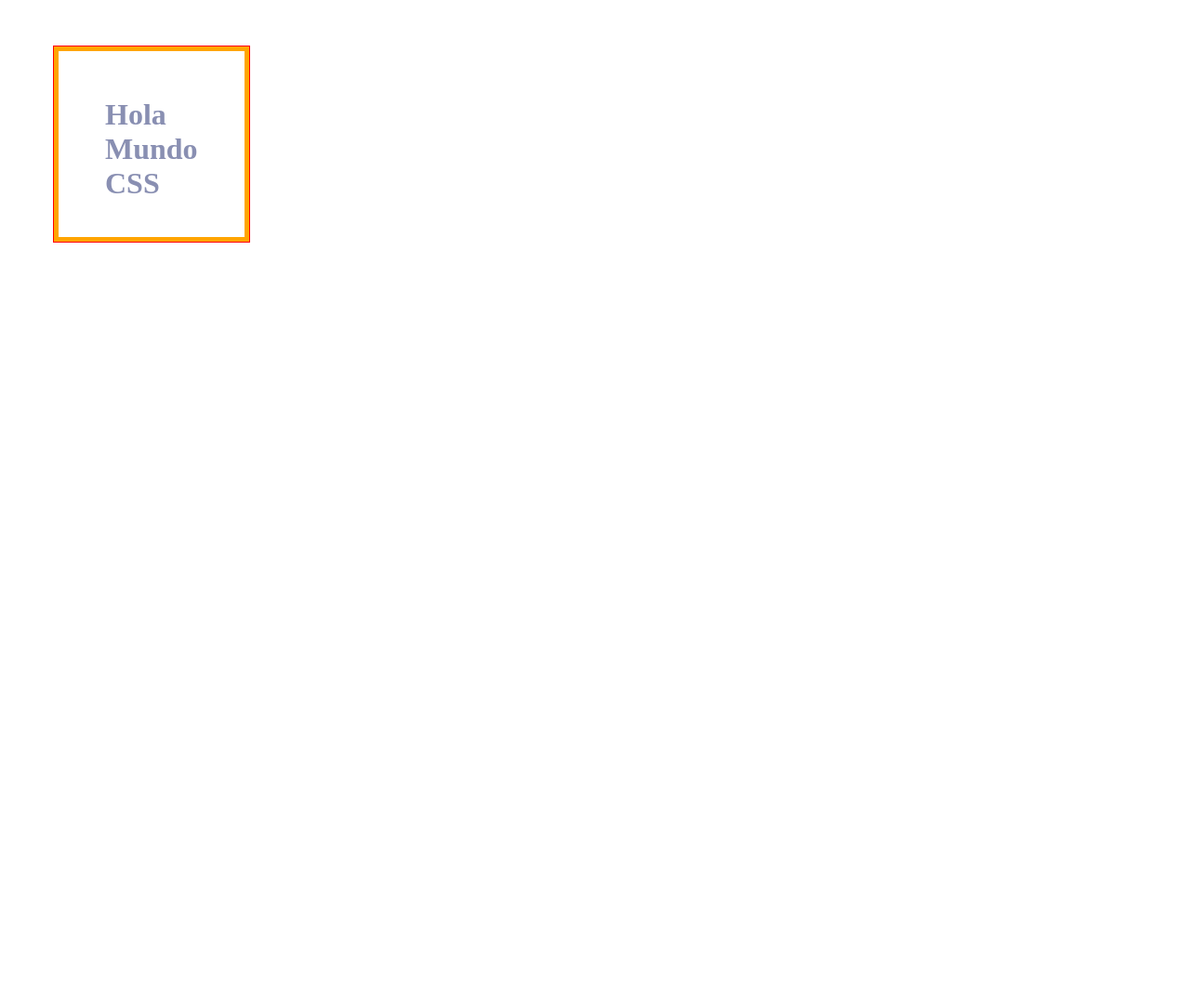
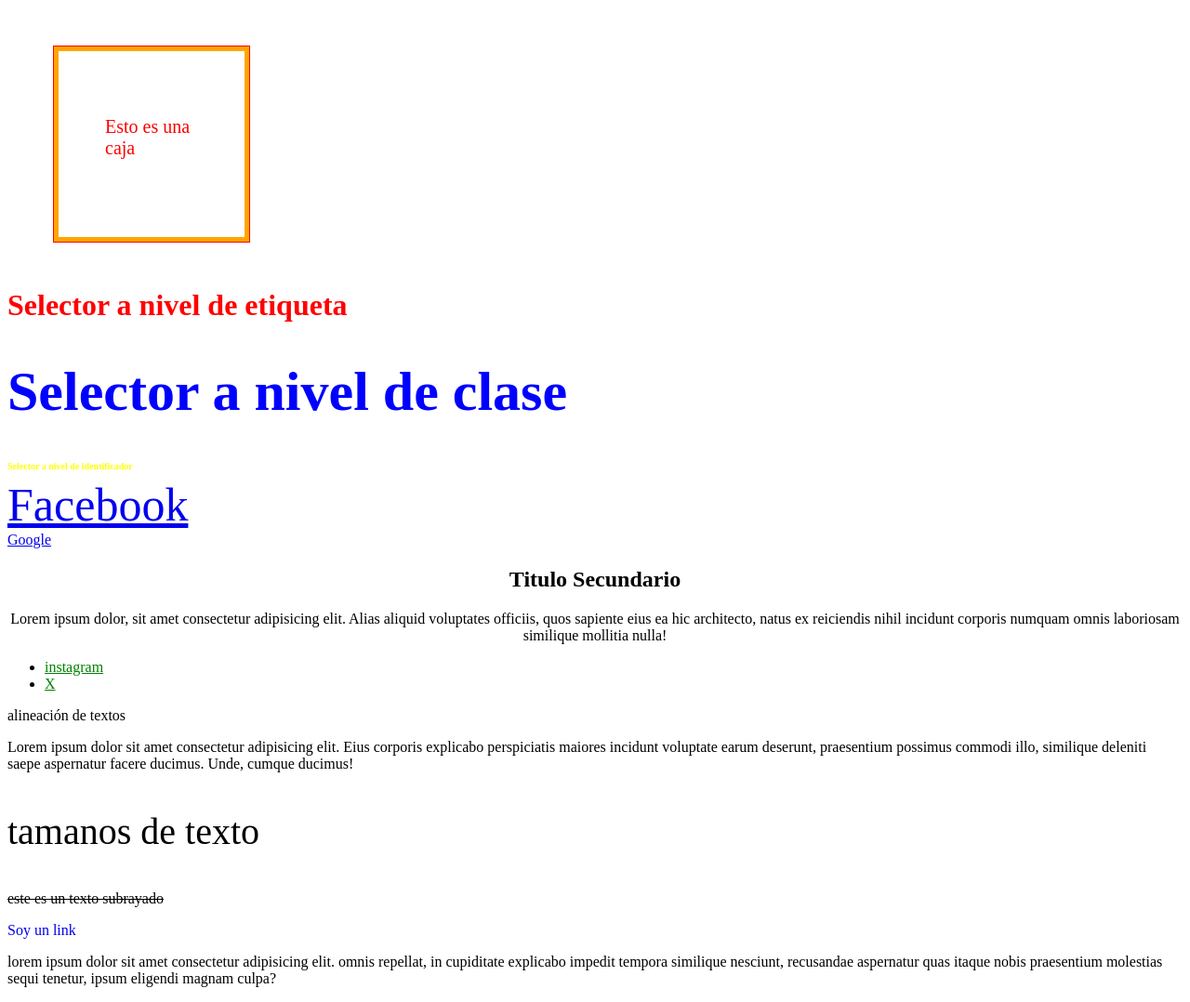
Before and after one commit to SebastianBliss/Proyecto_3-CSS, a plain HTML site: page index.html in a window 1280 px wide. Shown: the whole page at 93% size. Before the commit the page ends 800 px from the top, so only its background shows below. Drawn offline with Linux system fonts and the light colour scheme.

Commit message:
separar el CSS en un nuevo archivo y agregar más estilos

```diff
--- a/index.html
+++ b/index.html
@@ -4,27 +4,60 @@
 <head>
     <meta charset="UTF-8">
     <meta name="viewport" content="width=device-width, initial-scale=1.0">
+    <link rel="stylesheet" href="style.css">
     <title>Document</title>
 </head>
 <body>
-    <h1>Hola Mundo CSS</h1>
 
-    <style>
-        h1 {
-            color: rgba(3, 16, 90, 0.466);
-            Color: #FFFFFFF;
-            outline: 1px solid red;
-            height: 100px;
-            width: 100px;
-            border: 5px solid orange;
-            padding: 50px;
-            margin: 50px;
+<!--Ejercicio de caja Div es como un contenedor generico -->
+    <div class="caja">
+        <p>Esto es una caja</p>
+
+    </div>
+
+<!-- Ejercicio de selectores -->
+
+    <h1>Selector a nivel de etiqueta </h1>
+    <h1 class="texto-grande">Selector a nivel de clase</h1>
+    <h1 id="texto-pequeno">Selector a nivel de identificador</h1>
+
+    <header>
+        <nav>
+            <a href="www.facebook.com">Facebook</a>
+        </nav>
+    </header>
 
 
 
-        }
+    <a href="www.google.com">Google</a>
 
-    </style>
+    <h2>Titulo Secundario</h2>
+
+    <p class="texto-centrado">Lorem ipsum dolor, sit amet consectetur adipisicing elit. Alias aliquid voluptates officiis, quos sapiente eius ea hic architecto, natus ex reiciendis nihil incidunt corporis numquam omnis laboriosam similique mollitia nulla!</p>
+
+    <aside>
+        <nav>
+            <ul>
+                <li>
+                    <a href="www.instagram.com">instagram</a>
+                </li>
+                <li>
+                    <a href="www.x.com">X</a>
+                </li>
+            </ul>
+        </nav>
+    </aside>
+
+<!-- Estilizar textos -->
+
+<p class="alineación">alineación de textos</p>
+<p class="alienación">Lorem ipsum dolor sit amet consectetur adipisicing elit. Eius corporis explicabo perspiciatis maiores incidunt voluptate earum deserunt, praesentium possimus commodi illo, similique deleniti saepe aspernatur facere ducimus. Unde, cumque ducimus!</p>
+<p class="tamanos">tamanos de texto</p>
+<p class="decoracion"> este es un texto subrayado</p>
+
+<a class="quitar-subrayado" href="www.google.com">Soy un link</a>
+
+<p class="tranformacion">Lorem ipsum dolor sit amet consectetur adipisicing elit. Omnis repellat, in cupiditate explicabo impedit tempora similique nesciunt, recusandae aspernatur quas itaque nobis praesentium molestias sequi tenetur, ipsum eligendi magnam culpa?</p>
 
 </body>
 </html>
--- /dev/null
+++ b/style.css
@@ -0,0 +1,90 @@
+/* Ejercicio de Caja */
+.caja {
+    /* Son propiedades especiales en este caso no se aplicaría al cuadro si no al texto hijo que es lo que indica que es    */
+    font-size: 20px;
+    color: red;
+
+    outline: 1px solid red;
+    height: 100px;
+    width: 100px;
+    padding: 50px;
+    border: 5px solid orange;
+    margin: 50px;
+}
+
+/* Ejercicio de Selectores*/
+/* Estructura fuerte que indica "cuál es la ruta hasta la ultima etiqueta" */
+header > nav > a {
+    font-size: 50px;
+}
+/* cuando le ponemos un espacio, indicamos que a esta dentro de aside pero es más general que el anterior  */
+aside a {
+    color: green;
+}
+
+/* compartir propiedades CSS */
+
+h2, .texto-centrado {
+    text-align: center;
+}
+
+h1 {
+color: red;
+}
+.texto-grande {
+    font-size: 60px;
+    color: blue;
+}
+
+#texto-pequeno {
+    font-size: 10px;
+    color: yellow;
+
+}
+
+/* Estilizar textos */
+
+.alineación {
+/* alineación a la izquierda*/
+/* text-align: left; */
+
+/* Alineación al centro */
+/* text-align: center; */
+
+/* Alineación a la derecha */
+/* text-align: right; */
+
+/* Alineación justificada */
+    text-align: justify;
+
+}
+
+
+.tamanos {
+    /* tamaño por defecto */
+    /* font-size: 16px */
+    font-size: 40px;
+}
+
+.decoracion {
+    /* subrayado */
+    /* text-decoration: underline; */
+/* tezto tachado */
+    text-decoration: line-through;
+}
+
+/* al poner unset deshabilita por ejmplo el subrayado en este caso */
+.quitar-subrayado {
+    text-decoration: unset;
+}
+
+.tranformacion {
+    /* primera letra de cada palabra en mayuscula */
+    /* text-transform: capitalize; */
+
+    /* tranformar todo el texto en mayusculas */
+    /* text-transform: uppercase; */
+
+    /* Tranformar todo en minusculas */
+    text-transform: lowercase;
+}
```
